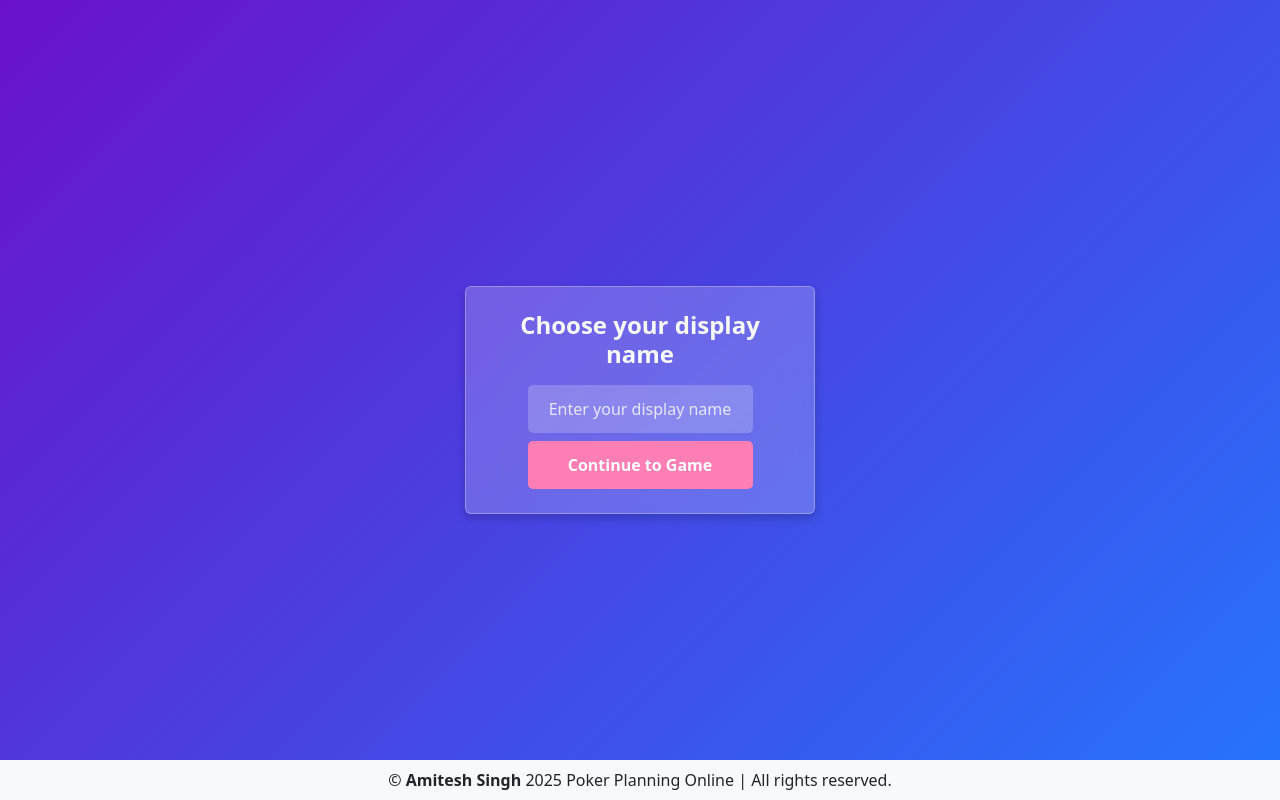
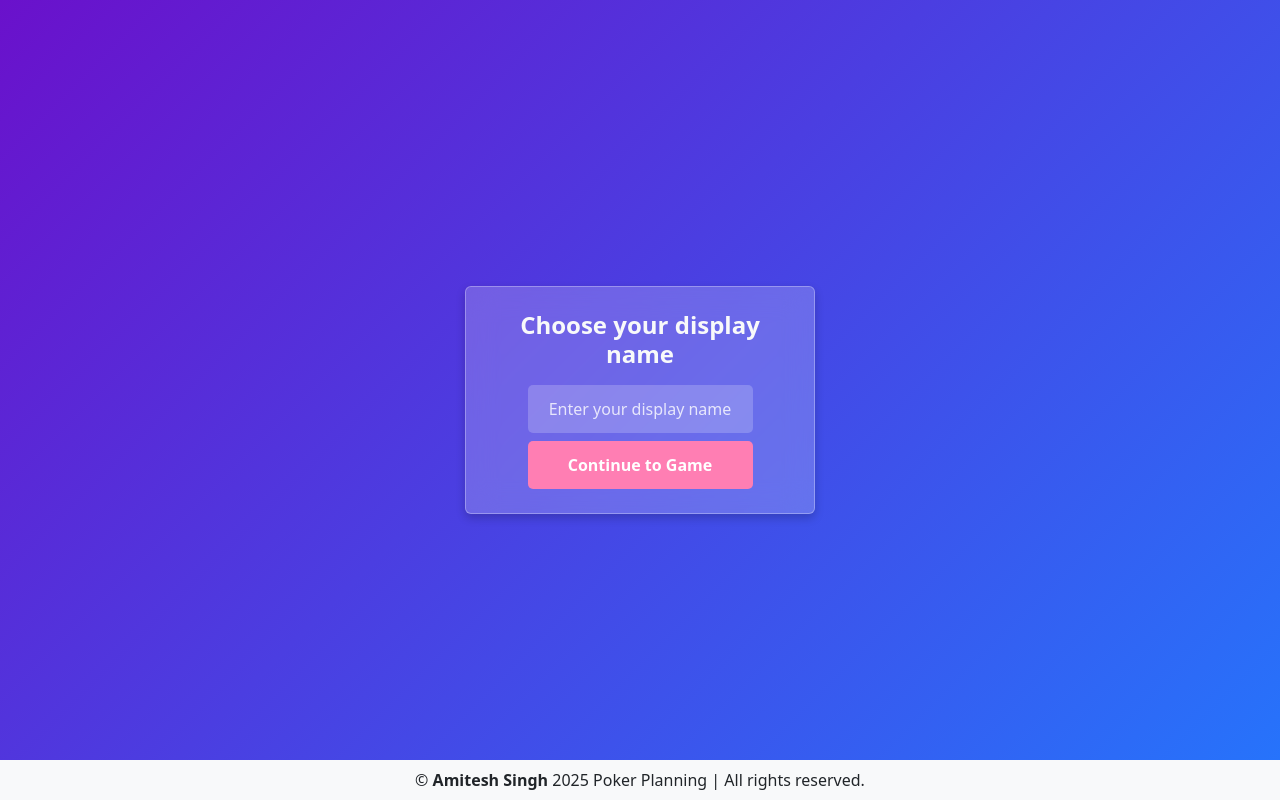
Before and after one commit to amitesh786/Poker-Planning, a website: page public/index.html in a window 1280 px wide. Drawn offline with nearby package versions, Linux system fonts and the light colour scheme; no server answers.

```diff
--- a/public/index.html
+++ b/public/index.html
@@ -58,7 +58,7 @@
     </div>
 
     <footer class="page-footer fixed-bottom bg-light text-center py-2">
-        <p class="mb-0">&copy; <strong>Amitesh Singh</strong> 2025 Poker Planning Online | All rights reserved.</p>
+        <p class="mb-0">&copy; <strong>Amitesh Singh</strong> 2025 Poker Planning | All rights reserved.</p>
     </footer>
 
     <script src="https://cdn.jsdelivr.net/npm/bootstrap@5.3.0/dist/js/bootstrap.bundle.min.js"></script>
```
Also changed, not shown: public/js/poker.js (+0 -26 lines), README.md.
